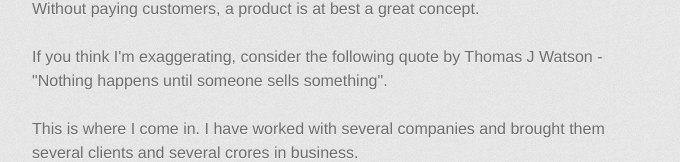
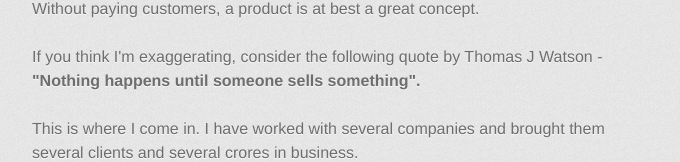
Before and after one commit to himanshuahuja/himanshuahuja.github.com, a plain HTML site: page index.html in a window 1280 px wide. Shown: the part 1453-1615 px from the top of the page, without its empty margins (298-978 px from the left). Drawn offline with Linux system fonts and the light colour scheme; a web font is replaced by a local one.

Commit message:
Update index.html

```diff
--- a/index.html
+++ b/index.html
@@ -59,7 +59,7 @@ You're probably thinking its a lot of driving - Well, it is!<br><br> But remembe
 <br>
 <p>I studied marketing at university but quickly realised that studying marketing is actually just the beginning. Its the beginning of the understanding that goes behind selling something. <br><br>
 In this superbly connected world that we live in today has a lot of innovation and lots of products but the one thread that ties them all together is that they all need customers. Without paying customers, a product is at best a great concept. <br><br>
-If you think I'm exaggerating, consider the following quote by Thomas J Watson - "Nothing happens until someone sells something".<br><br>
+If you think I'm exaggerating, consider the following quote by Thomas J Watson - <strong>"Nothing happens until someone sells something".</strong><br><br>
 This is where I come in. I have worked with several companies and brought them several clients and several crores in business. <br><br>
 I am able to sell so well only due to one reason - I never aim to sell, I aim to solve a customer problem. If there is no problem, I never push to sell but the interesting thing is that I have yet to find a prospect who doesn't have a problem. There is always a problem if you look hard enough and I always look harder than anyone else.<br><br>
 I hope this gives you a good idea about me and if you want to see further then please check out my CV page.
```
